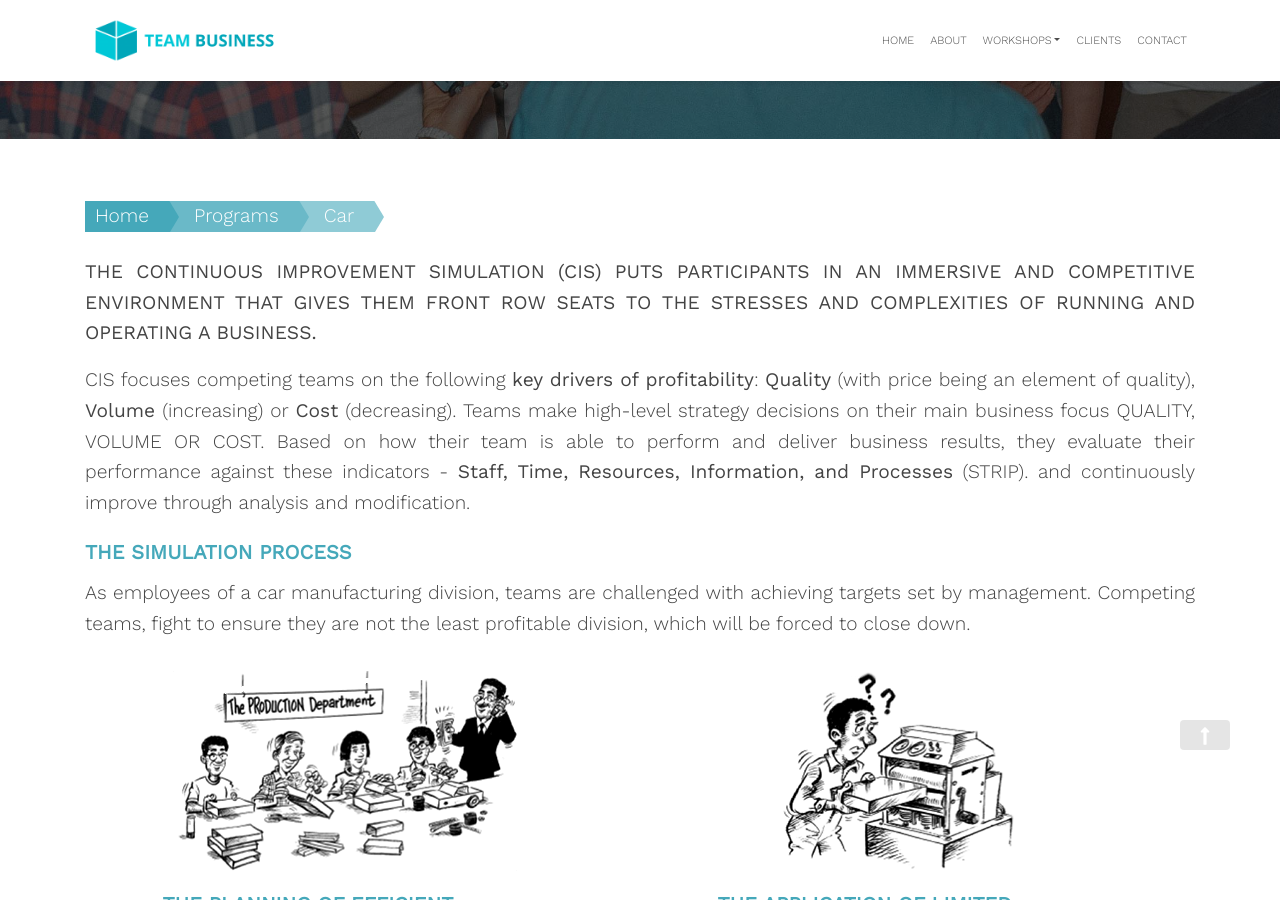
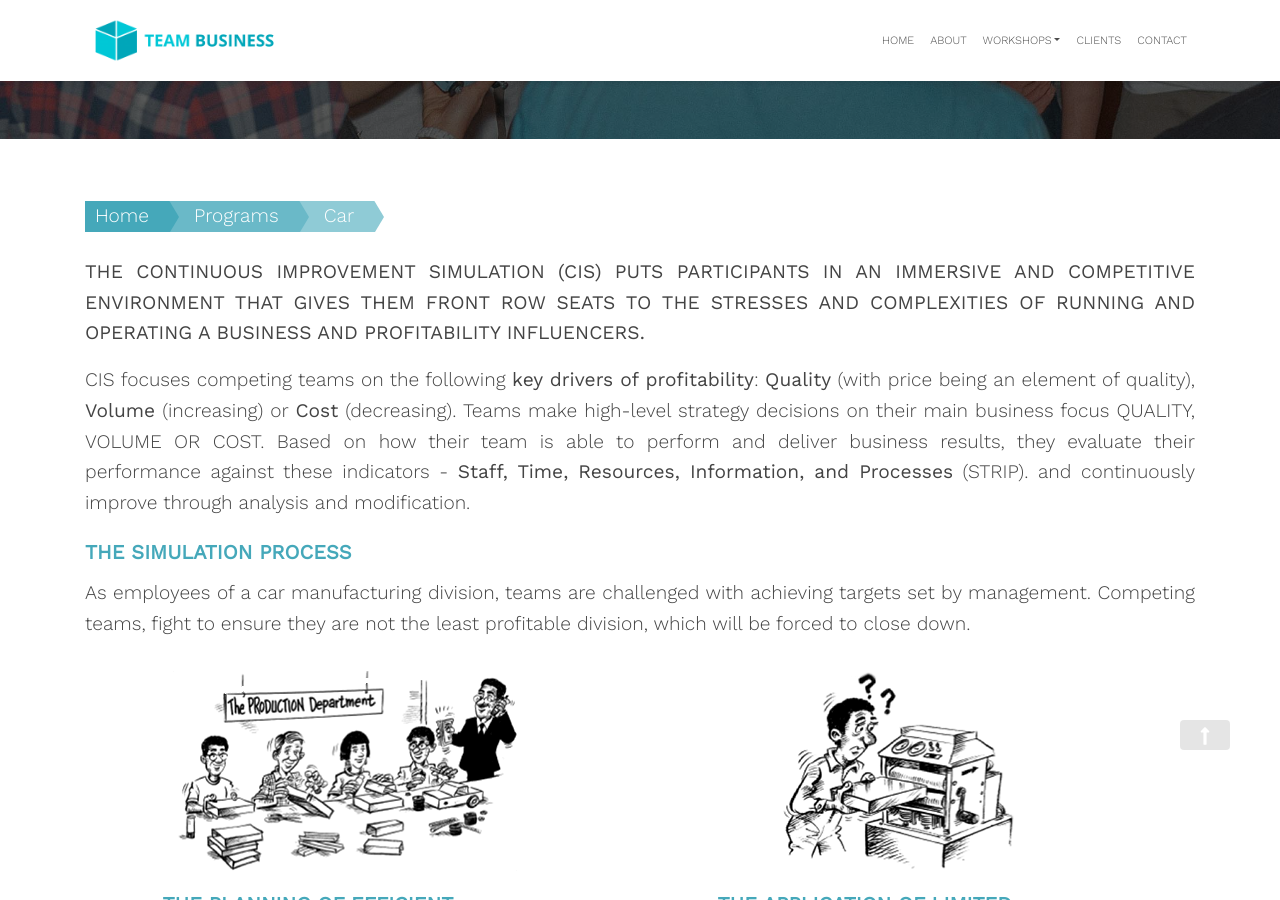
Before and after one commit to zac-heisey/team-business, a Jekyll site: the page built from _pages/car.md, in a window 1280 px wide and 900 px high, scrolled down 636 px. Built offline with Jekyll 4.4.1, drawn with Linux system fonts in a browser that asks for light colours.

Commit message:
Update from Forestry.io Lara Azzam updated _pages/car.md

```diff
--- a/_pages/car.md
+++ b/_pages/car.md
@@ -13,7 +13,7 @@ intro-2: By thinking hard about the business inputs of Staff, Time, Resources, I
 header-image: "/assets/images/car-program.jpg"
 
 ---
-**THE CONTINUOUS IMPROVEMENT SIMULATION (CIS) PUTS PARTICIPANTS IN AN IMMERSIVE AND COMPETITIVE ENVIRONMENT THAT GIVES THEM FRONT ROW SEATS TO THE STRESSES AND COMPLEXITIES OF RUNNING AND OPERATING A BUSINESS.**
+**THE CONTINUOUS IMPROVEMENT SIMULATION (CIS) PUTS PARTICIPANTS IN AN IMMERSIVE AND COMPETITIVE ENVIRONMENT THAT GIVES THEM FRONT ROW SEATS TO THE STRESSES AND COMPLEXITIES OF RUNNING AND OPERATING A BUSINESS AND PROFITABILITY INFLUENCERS.**
 
 CIS focuses competing teams on the following **key drivers of profitability**: **Quality** (with price being an element of quality), **Volume** (increasing) or **Cost** (decreasing). Teams make high-level strategy decisions on their main business focus QUALITY, VOLUME OR COST.  Based on how their team is able to perform and deliver business results, they evaluate their performance against these indicators - **Staff, Time, Resources, Information, and Processes** (STRIP). and continuously improve through analysis and modification.
 
```
